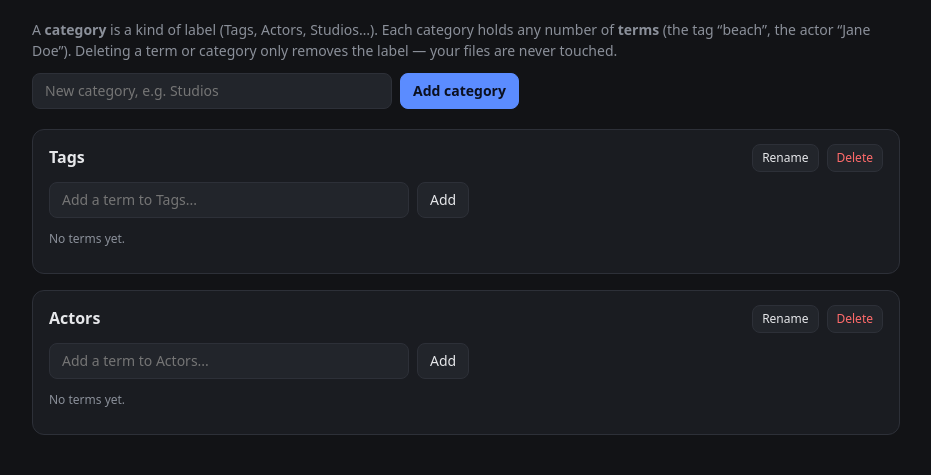
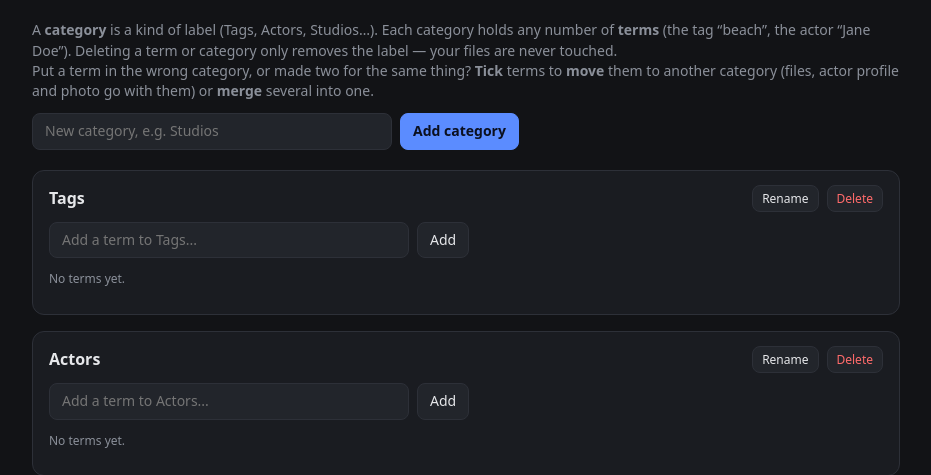
Before and after one commit to lankarathnayake/Pixel-Library, a PHP site: page /Pixel-Library/manage.php in a window 1280 px wide. Shown: the part 57-532 px from the top of the page, without its empty margins (174-1105 px from the left). Run offline with PHP 8.4, Linux system fonts and the light colour scheme.

Commit message:
Move and merge terms on the Manage tags page

```diff
--- a/api/taxonomy.php
+++ b/api/taxonomy.php
@@ -2,7 +2,8 @@
 /**
  * GET  api/taxonomy.php    all categories with their terms (+ usage counts)
  * POST api/taxonomy.php    {action: category_add | category_rename | category_delete |
- *                                   term_add | term_rename | term_delete |
+ *                                   term_add | term_rename | term_delete | term_move {ids, category_id, merge_conflicts?} |
+ *                                   term_merge {target_id, source_ids} |
  *                                   assign | assign_named | unassign}
  */
 require_once __DIR__ . '/../common/bootstrap.php';
@@ -34,6 +35,11 @@ api_run(function () {
 			Taxonomy::deleteTerm((int) ($in['id'] ?? 0));
 			return [];
 
+		case 'term_move':
+			return Taxonomy::moveTerms($ids('ids'), (int) ($in['category_id'] ?? 0), !empty($in['merge_conflicts']));
+		case 'term_merge':
+			return Taxonomy::mergeTerms((int) ($in['target_id'] ?? 0), $ids('source_ids'));
+
 		case 'assign':
 			Taxonomy::assign($ids('media_ids'), $ids('term_ids'));
 			return [];
--- a/assets/app.css
+++ b/assets/app.css
@@ -483,3 +483,20 @@ body.busy #busybar { opacity: 1; }
 @media (max-width: 760px) { .set-cols { grid-template-columns: 1fr; } }
 .fmt-row.asking .fmt-actions { grid-column: 1 / -1; grid-row: 3; justify-content: flex-start; padding-top: 4px; }
 .set-form label { white-space: nowrap; }
+
+/* ---- manage page: tick terms, move / merge ---- */
+.term .t-check { margin: 0 2px 0 -4px; accent-color: var(--accent); cursor: pointer; }
+.term .t-name { cursor: pointer; }
+.term.sel { border-color: var(--accent); background: rgba(91, 140, 255, .12); }
+.term-bar { display: flex; flex-wrap: wrap; align-items: center; gap: 8px; margin: 12px 0 0; padding: 8px 12px; background: var(--panel-2); border: 1px solid var(--accent); border-radius: var(--radius); }
+.term-bar .sep { width: 1px; align-self: stretch; background: var(--border); margin: 0 2px; }
+.term-bar select { padding: 4px 9px; font-size: 13px; }
+.term-tip { margin: 10px 0 0; }
+.merge-dialog { width: min(560px, 100%); }
+.merge-options { display: flex; flex-direction: column; gap: 4px; margin: 4px 0 12px; max-height: 40vh; overflow-y: auto; }
+.merge-opt { display: flex; align-items: center; gap: 10px; padding: 6px 10px; border: 1px solid var(--border); border-radius: var(--radius); cursor: pointer; }
+.merge-opt:hover { border-color: #444a56; }
+.merge-opt input { accent-color: var(--accent); }
+.merge-name { flex: 1; font-weight: 600; }
+.merge-summary { margin: 0 0 12px; }
+.dialog-foot { display: flex; justify-content: flex-end; gap: 8px; }
--- a/assets/common.js
+++ b/assets/common.js
@@ -34,7 +34,11 @@
 			} catch (e) {
 				throw new Error(res ? 'Unexpected server response (' + res.status + ').' : 'Could not reach the server.');
 			}
-			if (!data.success) throw new Error(data.message || 'Request failed.');
+			if (!data.success) {
+				const err = new Error(data.message || 'Request failed.');
+				err.data = data; // extra details the server sent with the error (e.g. which names conflict)
+				throw err;
+			}
 			return data;
 		} finally {
 			busyEnd();
--- a/assets/manage.js
+++ b/assets/manage.js
@@ -1,10 +1,15 @@
-/* Manage page: create / rename / delete categories and their terms. */
+/* Manage page: create / rename / delete categories and their terms; move terms to another category; merge terms into one. */
 (function () {
 	'use strict';
 
-	const { api, el, toast } = BA;
+	const { api, el, toast, withLoading } = BA;
 	const TAX = 'api/taxonomy.php';
 	const byName = (a, b) => a.name.localeCompare(b.name, undefined, { numeric: true, sensitivity: 'base' });
+	const plural = (n, one, many) => n + ' ' + (n === 1 ? one : many || one + 's');
+	const quoted = (list) => list.map((n) => '"' + n + '"').join(', ');
+
+	let categories = [];
+	const sel = { catId: null, ids: new Set() }; // ticked terms (always within one category)
 
 	/** Runs an API call, reloads the list, and reports errors as a toast. */
 	async function act(body, okMessage) {
@@ -15,6 +20,119 @@
 		} catch (e) {
 			toast(e.message, true);
 		}
+	}
+
+	// ---------------------------------------------------------------- selection
+
+	function toggle(cat, term, on) {
+		if (sel.catId !== cat.id) { sel.catId = cat.id; sel.ids.clear(); } // ticking in another category starts a new selection
+		on ? sel.ids.add(term.id) : sel.ids.delete(term.id);
+		if (!sel.ids.size) sel.catId = null;
+		render();
+	}
+
+	function clearSelection() {
+		sel.catId = null;
+		sel.ids.clear();
+		render();
+	}
+
+	// ---------------------------------------------------------------- move
+
+	async function doMove(cat, dest, merge) {
+		const ids = [...sel.ids];
+		try {
+			const r = await api(TAX, { action: 'term_move', ids, category_id: dest.id, merge_conflicts: merge });
+			sel.catId = null;
+			sel.ids.clear();
+			await load();
+			const parts = [];
+			if (r.moved) parts.push('moved ' + plural(r.moved, 'term') + ' to "' + dest.name + '"');
+			if (r.merged) parts.push('merged ' + plural(r.merged, 'term') + ' into the ' + (r.merged === 1 ? 'one' : 'ones') + ' already in "' + dest.name + '"');
+			const text = parts.join(' and ');
+			toast(text.charAt(0).toUpperCase() + text.slice(1) + '.');
+		} catch (e) {
+			if (!merge && e.data && e.data.conflicts) { // the same name is already in the destination: offer to merge
+				const msg = 'Already in "' + dest.name + '": ' + quoted(e.data.conflicts) + '.\n\nMerge ' + (e.data.conflicts.length === 1 ? 'it' : 'them') + ' into the existing ' + (e.data.conflicts.length === 1 ? 'term' : 'terms')
+					+ ' (their files are combined) and move the rest?';
+				if (confirm(msg)) return doMove(cat, dest, true);
+				return undefined;
+			}
+			toast(e.message, true);
+			return undefined;
+		}
+	}
+
+	// ---------------------------------------------------------------- merge
+
+	function openMerge(cat, terms) {
+		const best = [...terms].sort((a, b) => b.count - a.count || byName(a, b))[0];
+		let keep = best.id;
+		const summary = el('p', { className: 'muted small merge-summary' });
+		const close = () => { overlay.remove(); document.removeEventListener('keydown', onKey); };
+		const onKey = (e) => { if (e.key === 'Escape') close(); };
+
+		function refresh() {
+			const keepTerm = terms.find((t) => t.id === keep);
+			const others = terms.filter((t) => t.id !== keep);
+			summary.textContent = quoted(others.map((t) => t.name)) + (others.length === 1 ? ' is' : ' are') + ' merged into "' + keepTerm.name + '" and then removed. '
+				+ 'Every file that had ' + (others.length === 1 ? 'it' : 'one of them') + ' gets "' + keepTerm.name + '". For actors, profile details, photo, custom fields and lists are combined '
+				+ '("' + keepTerm.name + '" wins where both have a value). Your files are not touched.';
+		}
+
+		const options = terms.map((t) => el('label', { className: 'merge-opt' },
+			el('input', { type: 'radio', name: 'keep', value: t.id, checked: t.id === keep, onchange: () => { keep = t.id; refresh(); } }),
+			el('span', { className: 'merge-name' }, t.name),
+			el('span', { className: 'muted small' }, plural(t.count, 'file'))));
+
+		const go = el('button', {
+			className: 'btn primary', type: 'button',
+			onclick: (e) => withLoading(e.currentTarget, async () => {
+				try {
+					const others = terms.filter((t) => t.id !== keep);
+					const keepTerm = terms.find((t) => t.id === keep);
+					const r = await api(TAX, { action: 'term_merge', target_id: keep, source_ids: others.map((t) => t.id) });
+					close();
+					sel.catId = null;
+					sel.ids.clear();
+					await load();
+					toast('Merged ' + plural(r.merged, 'term') + ' into "' + keepTerm.name + '"' + (r.files_gained ? ' (' + plural(r.files_gained, 'file') + ' gained it)' : '') + '.');
+				} catch (err) { toast(err.message, true); }
+			}),
+		}, 'Merge');
+
+		const overlay = el('div', { className: 'modal picker', onclick: (e) => { if (e.target === overlay) close(); } },
+			el('div', { className: 'dialog merge-dialog' },
+				el('div', { className: 'dialog-head' }, el('h2', {}, 'Merge ' + terms.length + ' terms in "' + cat.name + '" into one'), el('button', { className: 'close-x', type: 'button', 'aria-label': 'Close', onclick: close }, '×')),
+				el('p', { className: 'hint' }, 'Which one should stay? Its name is the one you keep.'),
+				el('div', { className: 'merge-options' }, ...options),
+				summary,
+				el('div', { className: 'dialog-foot' }, el('button', { className: 'btn', type: 'button', onclick: close }, 'Cancel'), go)));
+		document.body.append(overlay);
+		document.addEventListener('keydown', onKey);
+		refresh();
+	}
+
+	// ---------------------------------------------------------------- rendering
+
+	function toolbar(cat, ticked) {
+		const others = categories.filter((c) => c.id !== cat.id);
+		const dest = el('select', { title: 'Move the ticked terms to this category', disabled: !others.length },
+			...(others.length ? others.map((c) => el('option', { value: c.id }, c.name)) : [el('option', { value: '' }, '(no other category)')]));
+		return el('div', { className: 'term-bar' },
+			el('strong', {}, plural(ticked.length, 'term') + ' ticked'),
+			el('span', { className: 'sep' }),
+			el('label', { className: 'small muted' }, 'Move to '), dest,
+			el('button', {
+				className: 'btn small', type: 'button', disabled: !others.length,
+				onclick: (e) => withLoading(e.currentTarget, () => doMove(cat, others.find((c) => String(c.id) === dest.value), false)),
+			}, 'Move'),
+			el('span', { className: 'sep' }),
+			el('button', {
+				className: 'btn small', type: 'button', disabled: ticked.length < 2, title: ticked.length < 2 ? 'Tick at least two terms to merge them' : 'Combine the ticked terms into one',
+				onclick: () => openMerge(cat, ticked),
+			}, 'Merge...'),
+			el('button', { className: 'btn small', type: 'button', onclick: clearSelection }, 'Clear'));
 	}
 
 	function categoryCard(cat) {
@@ -28,8 +146,12 @@
 			},
 		}, input, el('button', { className: 'btn', type: 'submit' }, 'Add'));
 
-		const terms = [...cat.terms].sort(byName).map((t) => el('span', { className: 'term' },
-			el('span', {}, t.name),
+		const ticked = sel.catId === cat.id ? cat.terms.filter((t) => sel.ids.has(t.id)).sort(byName) : [];
+		const terms = [...cat.terms].sort(byName).map((t) => {
+			const on = sel.catId === cat.id && sel.ids.has(t.id);
+			return el('span', { className: 'term' + (on ? ' sel' : ''), dataset: { id: t.id } },
+				el('input', { type: 'checkbox', className: 't-check', checked: on, title: 'Tick to move or merge', onchange: (e) => toggle(cat, t, e.target.checked) }),
+				el('span', { className: 't-name', onclick: () => toggle(cat, t, !on) }, t.name),
 				el('span', { className: 'n', title: 'Files using it' }, t.count),
 				el('button', {
 					type: 'button', title: 'Rename', onclick: () => {
@@ -42,9 +164,10 @@
 						const msg = 'Delete "' + t.name + '"?' + (t.count ? '\n\nIt will be removed from ' + t.count + ' file(s). The files themselves are not touched.' : '');
 						if (confirm(msg)) act({ action: 'term_delete', id: t.id }, 'Deleted "' + t.name + '".');
 					},
-			}, '×')));
+				}, '×'));
+		});
 
-		return el('section', { className: 'cat-card' },
+		return el('section', { className: 'cat-card', dataset: { cat: cat.id } },
 			el('div', { className: 'cat-head' },
 				el('h3', {}, cat.name),
 				el('button', {
@@ -61,15 +184,24 @@
 					},
 				}, 'Delete')),
 			form,
-			cat.terms.length ? el('div', { className: 'term-list' }, terms) : el('p', { className: 'muted small' }, 'No terms yet.'));
+			ticked.length ? toolbar(cat, ticked) : null,
+			cat.terms.length ? el('div', { className: 'term-list' }, terms) : el('p', { className: 'muted small' }, 'No terms yet.'),
+			cat.terms.length > 1 && !ticked.length ? el('p', { className: 'muted small term-tip' }, 'Tick terms to move them to another category or merge them into one.') : null);
+	}
+
+	function render() {
+		const box = document.getElementById('cats');
+		box.replaceChildren(...(categories.length
+			? categories.map(categoryCard)
+			: [el('p', { className: 'muted' }, 'No categories yet - create one above.')]));
 	}
 
 	async function load() {
 		const d = await api(TAX);
-		const box = document.getElementById('cats');
-		box.replaceChildren(...(d.categories.length
-			? d.categories.map(categoryCard)
-			: [el('p', { className: 'muted' }, 'No categories yet - create one above.')]));
+		categories = d.categories;
+		const cat = categories.find((c) => c.id === sel.catId); // forget ticks of terms that no longer exist
+		if (!cat) { sel.catId = null; sel.ids.clear(); } else { for (const id of [...sel.ids]) if (!cat.terms.some((t) => t.id === id)) sel.ids.delete(id); if (!sel.ids.size) sel.catId = null; }
+		render();
 	}
 
 	document.getElementById('new-cat').addEventListener('submit', (e) => {
--- a/common/bootstrap.php
+++ b/common/bootstrap.php
@@ -93,7 +93,7 @@ function api_run(callable $handler) {
 		$data = $handler();
 		json_out(['success' => true] + (is_array($data) ? $data : []));
 	} catch (ApiException $e) {
-		json_out(['success' => false, 'message' => $e->getMessage()], $e->getCode() ?: 400);
+		json_out(['success' => false, 'message' => $e->getMessage()] + $e->data, $e->getCode() ?: 400);
 	} catch (Throwable $e) {
 		error_log('pixel-library: ' . $e);
 		json_out(['success' => false, 'message' => APP_DEBUG ? $e->getMessage() : 'Server error.'], 500);
--- a/core/Taxonomy.php
+++ b/core/Taxonomy.php
@@ -143,6 +143,153 @@ class Taxonomy {
 		}
 	}
 
+	// ---- moving and merging terms ----
+
+	/** @return array{id:int, category_id:int, name:string} */
+	private static function termRow(int $id): array {
+		$stmt = Db::pdo()->prepare('SELECT id, category_id, name FROM term WHERE id = ?');
+		$stmt->execute([$id]);
+		$row = $stmt->fetch();
+		if ($row === false) {
+			throw new ApiException('That term no longer exists.', 404);
+		}
+		return ['id' => (int) $row['id'], 'category_id' => (int) $row['category_id'], 'name' => $row['name']];
+	}
+
+	/**
+	 * Moves terms to another category. Their files, and for actors the profile / photo / lists, go with them.
+	 * If the destination already has a term with the same name that is a conflict: without $mergeConflicts nothing is
+	 * changed and a 409 lists the names; with it each conflicting term is merged INTO the existing one instead.
+	 * @param int[] $termIds
+	 * @return array{moved:int, merged:int}
+	 */
+	public static function moveTerms(array $termIds, int $categoryId, bool $mergeConflicts = false): array {
+		$pdo = Db::pdo();
+		$exists = $pdo->prepare('SELECT name FROM category WHERE id = ?');
+		$exists->execute([$categoryId]);
+		if ($exists->fetchColumn() === false) {
+			throw new ApiException('That category no longer exists.', 404);
+		}
+		$todo = [];
+		foreach (array_values(array_unique(array_filter(array_map('intval', $termIds), fn($i) => $i > 0))) as $id) {
+			$row = self::termRow($id);
+			if ($row['category_id'] !== $categoryId) {
+				$todo[] = $row;
+			}
+		}
+		if (!$todo) {
+			return ['moved' => 0, 'merged' => 0];
+		}
+
+		$findInDest = $pdo->prepare('SELECT id FROM term WHERE category_id = ? AND name = ?');
+		$conflicts = [];
+		$seen = [];
+		foreach ($todo as $row) { // a name that is already there, or that two of the moving terms share
+			$findInDest->execute([$categoryId, $row['name']]);
+			$key = mb_strtolower($row['name'], 'UTF-8');
+			if ($findInDest->fetchColumn() !== false || isset($seen[$key])) {
+				$conflicts[] = $row['name'];
+			}
+			$findInDest->closeCursor();
+			$seen[$key] = true;
+		}
+		if ($conflicts && !$mergeConflicts) {
+			throw new ApiException('Already in that category: ' . implode(', ', array_map(fn($n) => '"' . $n . '"', $conflicts)) . '.', 409, ['conflicts' => $conflicts]);
+		}
+
+		$moved = 0;
+		$merged = 0;
+		$photos = [];
+		$pdo->beginTransaction();
+		try {
+			$move = $pdo->prepare('UPDATE term SET category_id = ? WHERE id = ?');
+			foreach ($todo as $row) {
+				$findInDest->execute([$categoryId, $row['name']]);
+				$existing = $findInDest->fetchColumn();
+				$findInDest->closeCursor();
+				if ($existing !== false) {
+					self::absorb((int) $existing, $row['id'], $photos);
+					$merged++;
+				} else {
+					$move->execute([$categoryId, $row['id']]);
+					$moved++;
+				}
+			}
+			$pdo->commit();
+		} catch (Throwable $e) {
+			$pdo->rollBack();
+			throw $e;
+		}
+		foreach ($photos as $photo) {
+			Actors::deletePhotoFile($photo);
+		}
+		return ['moved' => $moved, 'merged' => $merged];
+	}
+
+	/**
+	 * Merges terms of ONE category into $targetId: the target keeps its name and identity and gains every file (and, for
+	 * actors, the profile details, custom fields and list memberships) of the others, which are then removed. Files are untouched.
+	 * @param int[] $sourceIds
+	 * @return array{merged:int, files_gained:int}
+	 */
+	public static function mergeTerms(int $targetId, array $sourceIds): array {
+		$target = self::termRow($targetId);
+		$sources = array_values(array_unique(array_filter(array_map('intval', $sourceIds), fn($i) => $i > 0 && $i !== $targetId)));
+		if (!$sources) {
+			throw new ApiException('Pick at least one other term to merge into it.');
+		}
+		foreach ($sources as $id) {
+			if (self::termRow($id)['category_id'] !== $target['category_id']) {
+				throw new ApiException('Only terms of the same category can be merged. Move them into one category first.');
+			}
+		}
+		$pdo = Db::pdo();
+		$photos = [];
+		$gained = 0;
+		$pdo->beginTransaction();
+		try {
+			foreach ($sources as $id) {
+				$gained += self::absorb($targetId, $id, $photos);
+			}
+			$pdo->commit();
+		} catch (Throwable $e) {
+			$pdo->rollBack();
+			throw $e;
+		}
+		foreach ($photos as $photo) {
+			Actors::deletePhotoFile($photo);
+		}
+		return ['merged' => count($sources), 'files_gained' => $gained];
+	}
+
+	/**
+	 * Folds term $sourceId into $targetId and deletes it (inside the caller's transaction). Photo files that became unused
+	 * are added to $photos, to be deleted after the commit.
+	 * @return int how many files gained the target term
+	 */
+	private static function absorb(int $targetId, int $sourceId, array &$photos): int {
+		$pdo = Db::pdo();
+		$have = $pdo->prepare('SELECT media_id FROM media_term WHERE term_id = ?');
+		$have->execute([$targetId]);
+		$already = array_flip(array_map('intval', $have->fetchAll(PDO::FETCH_COLUMN)));
+		$src = $pdo->prepare('SELECT media_id FROM media_term WHERE term_id = ?');
+		$src->execute([$sourceId]);
+		$ins = $pdo->prepare('INSERT INTO media_term (media_id, term_id) VALUES (?, ?)');
+		$gained = 0;
+		foreach (array_map('intval', $src->fetchAll(PDO::FETCH_COLUMN)) as $mediaId) {
+			if (!isset($already[$mediaId])) {
+				$ins->execute([$mediaId, $targetId]);
+				$gained++;
+			}
+		}
+		$pdo->prepare('DELETE FROM media_term WHERE term_id = ?')->execute([$sourceId]);
+		$photo = Actors::mergeInto($targetId, $sourceId);
+		if ($photo !== null) {
+			$photos[] = $photo;
+		}
+		$pdo->prepare('DELETE FROM term WHERE id = ?')->execute([$sourceId]);
+		return $gained;
+	}
 	// ---- media <-> term links ----
 
 	/** Apply these terms to these media (already-linked pairs are left alone). */
--- a/manage.php
+++ b/manage.php
@@ -26,6 +26,8 @@ require_once __DIR__ . '/common/bootstrap.php';
 		A <strong>category</strong> is a kind of label (Tags, Actors, Studios&hellip;). Each category holds any number of
 		<strong>terms</strong> (the tag &ldquo;beach&rdquo;, the actor &ldquo;Jane Doe&rdquo;). Deleting a term or category only removes the
 		label &mdash; your files are never touched.
+		<br>Put a term in the wrong category, or made two for the same thing? <strong>Tick</strong> terms to <strong>move</strong> them to another category
+		(files, actor profile and photo go with them) or <strong>merge</strong> several into one.
 	</p>
 	<form id="new-cat" class="inline-form">
 		<input type="text" id="new-cat-name" placeholder="New category, e.g. Studios" maxlength="100" required>
```
Also changed, not shown: core/Actors.php (+75 -2 lines), core/ApiException.php (+5 -2 lines), tests/run.php (+107 -0 lines), README.md. Lines whose indentation alone changed are shown as unchanged.
